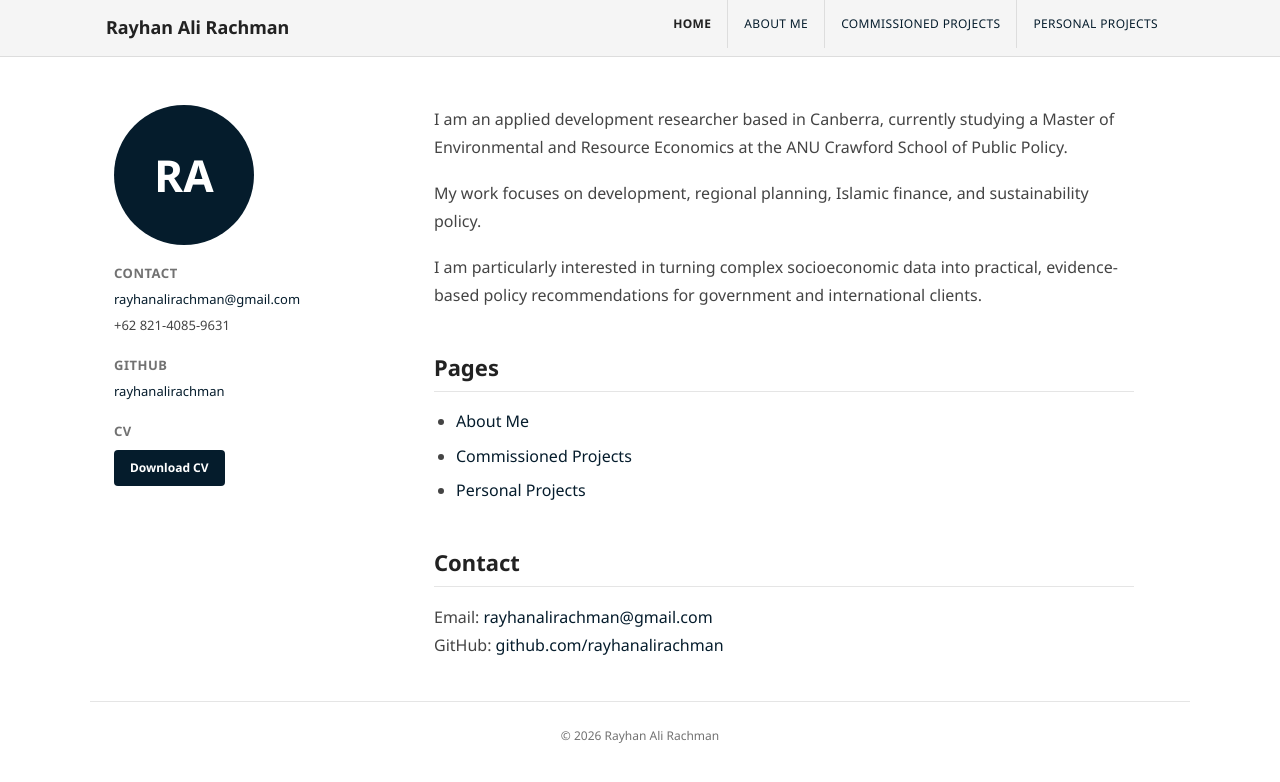
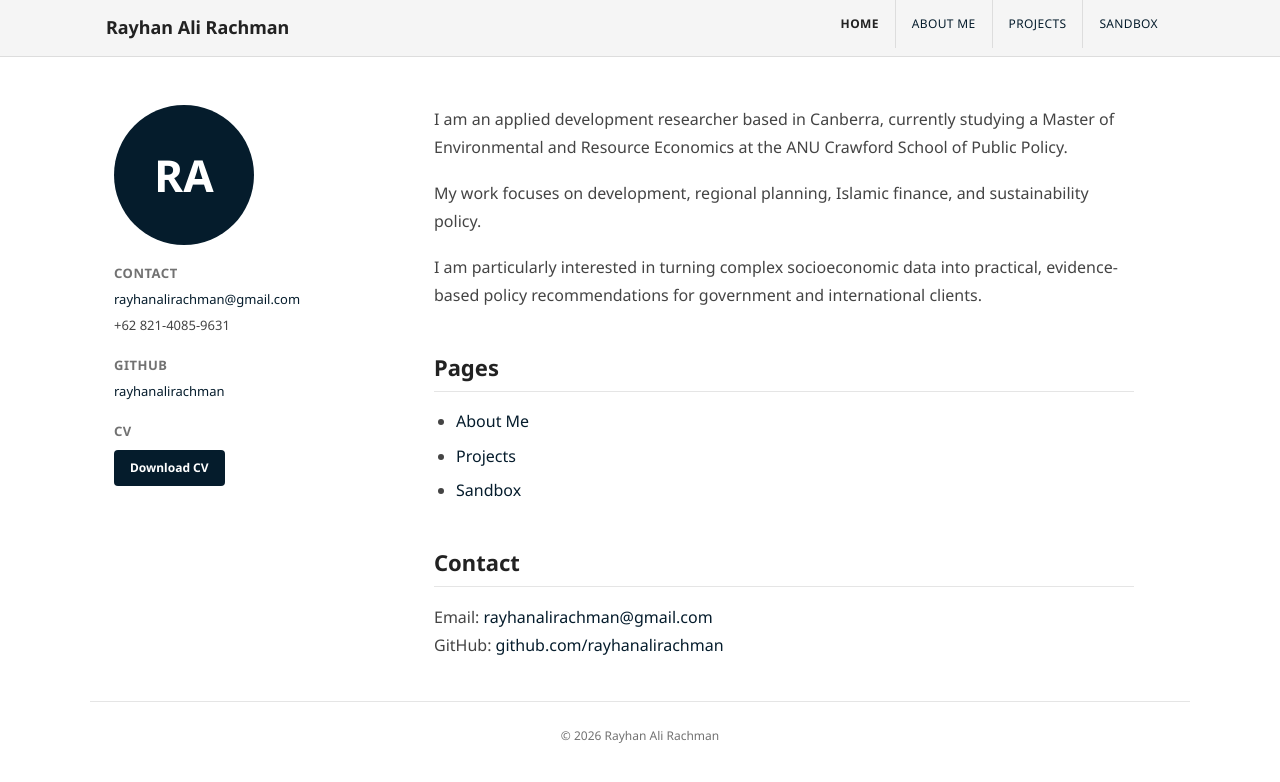
Before and after one commit to rayhanalirachman/rayhanalirachman.github.io, a Jekyll site: the page built from index.md, in a window 1280 px wide. Shown: the top 782 px of the page. Built offline with Jekyll 4.4.1, drawn with Linux system fonts in a browser that asks for light colours.

Commit message:
Shorten nav labels to Projects and Sandbox

```diff
--- a/_config.yml
+++ b/_config.yml
@@ -16,9 +16,9 @@ nav:
     url: /
   - title: About Me
     url: /about-me/
-  - title: Commissioned Projects
+  - title: Projects
     url: /research/
-  - title: Personal Projects
+  - title: Sandbox
     url: /projects/
 
 plugins:
--- a/index.md
+++ b/index.md
@@ -19,8 +19,8 @@ I am particularly interested in turning complex socioeconomic data into practica
 ## Pages
 
 - [About Me](/about-me/)
-- [Commissioned Projects](/research/)
-- [Personal Projects](/projects/)
+- [Projects](/research/)
+- [Sandbox](/projects/)
 
 </section>
 
```
Also changed, not shown: projects.md (+2 -2 lines), research.md (+1 -1 lines).
